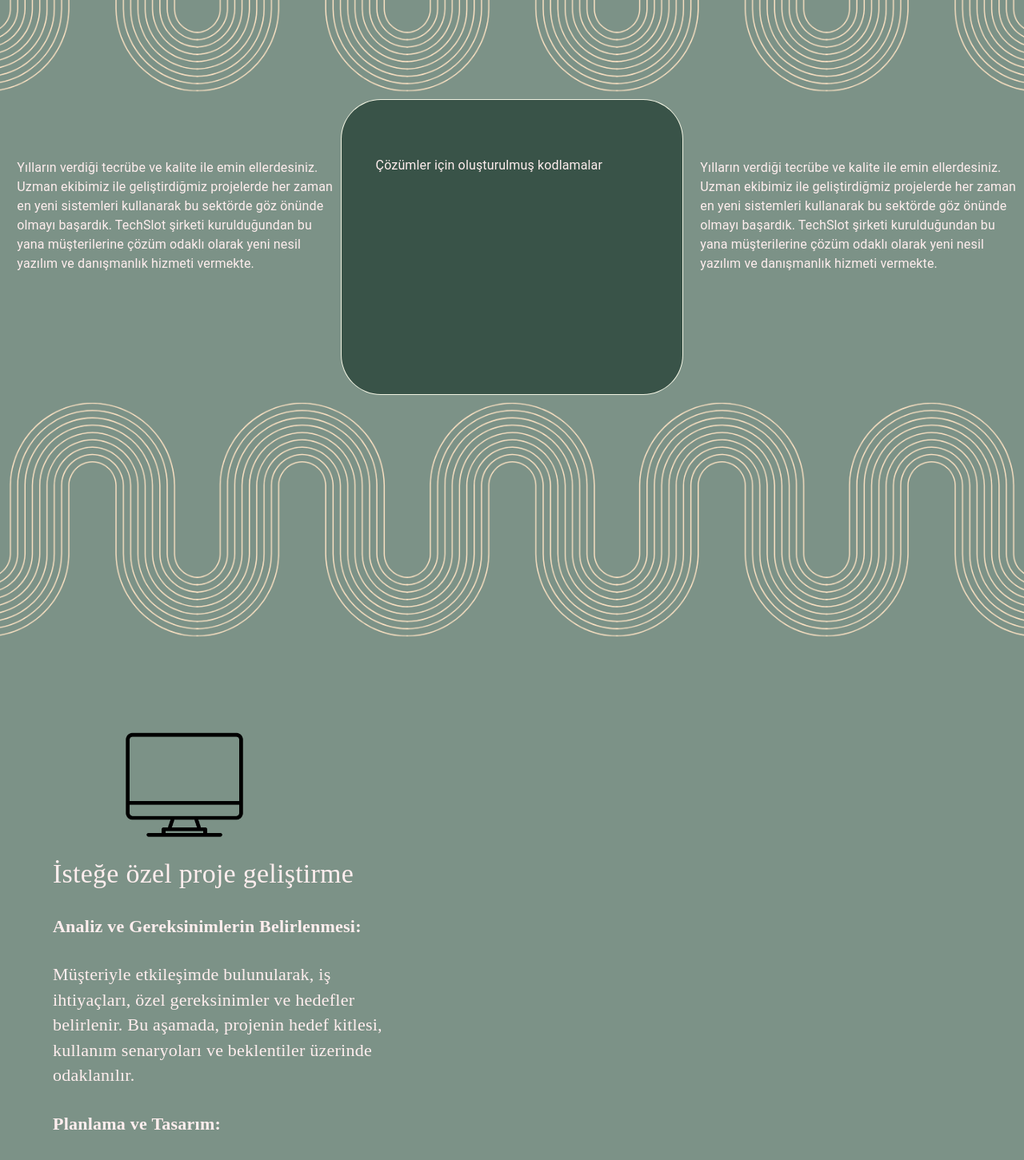
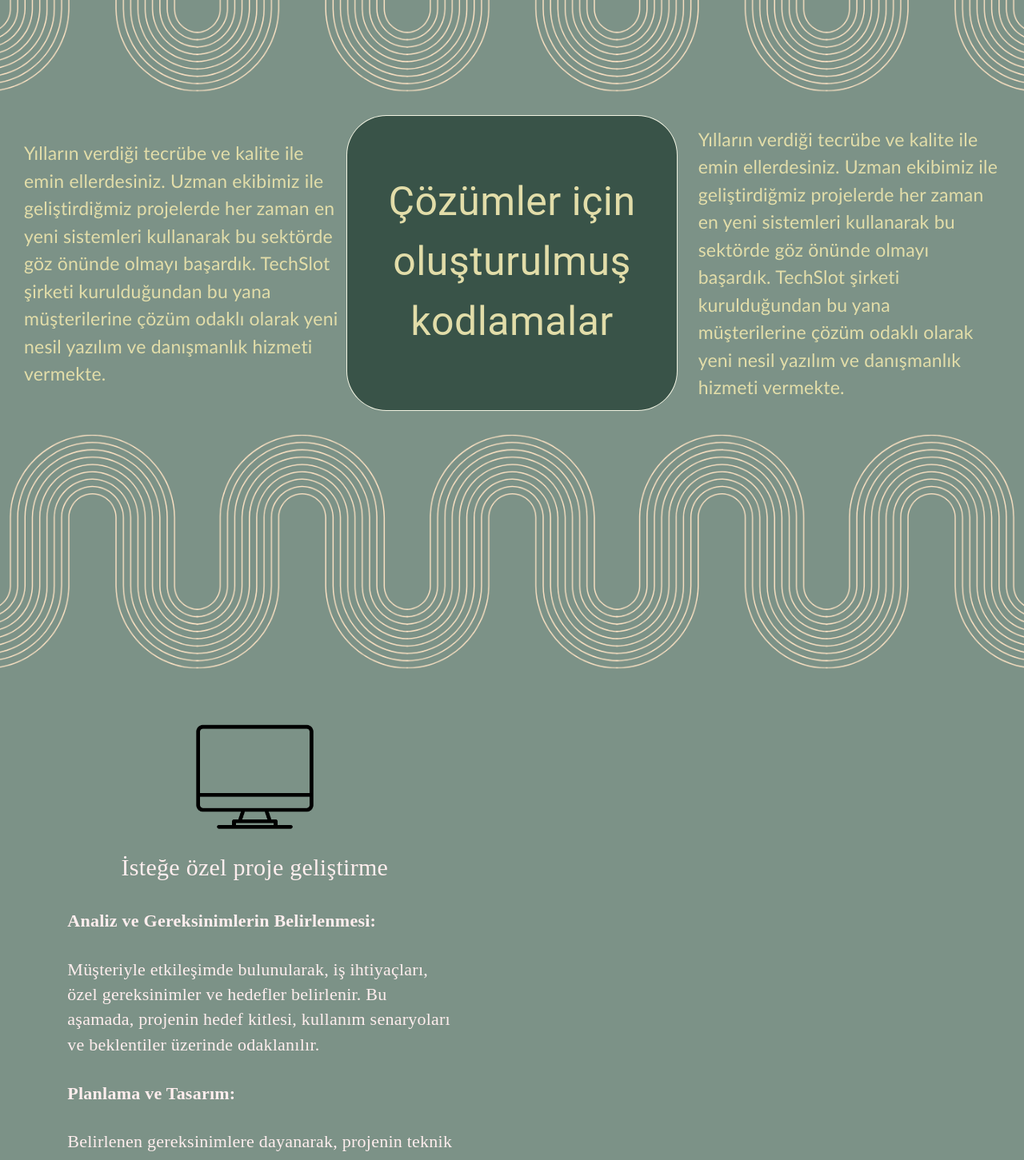
Before and after one commit to ertugocer/techslot, a React (Create React App) app: page / in a window 1280 px wide. Shown: the part 880-2331 px from the top of the page at 80% size. Built offline with nearby package versions, Linux system fonts and the light colour scheme.

Commit message:
Son iki bölüm

```diff
--- a/src/App.css
+++ b/src/App.css
@@ -14,55 +14,32 @@
 }
 
 
-
-.kim{
-  height: 370px;
-  position: relative;
+.slogan-center-text {
+  font-size: 50px !important;
+  margin-top: 70px !important;
+  color: rgb(226, 221, 169);
+  font-family: Cambria, Cochin, Georgia, Times, 'Times New Roman', serif;
 }
 
-.yazı2 {
-  margin: 0;
-  position: absolute;
-  left: 5%;
-  top: 20%;
-  font-size: 22px;
-  color: rgba(255, 238, 238, 1);
-  font-family: Verdana, Geneva, Tahoma, sans-serif;
-}
-.cozum {
+.slogan-center-box {
   border: rgba(255, 255, 238, 0.9333) solid 1px ;
   background-color: #395348;
   border-radius: 50px;
   height: 370px;
-  position: relative;
 }
-.yazı1{
-  margin: 0;
-  position: absolute;
-  top: 19%;
-  left: 10%;
-  font-size: 63px;
-  color: rgba(255, 238, 238, 1);
-  font-family: 'Trebuchet MS', 'Lucida Sans Unicode', 'Lucida Grande', 'Lucida Sans', Arial, sans-serif;
+.slagon-text{
+  font-size: 23px !important;
+  color: rgb(226, 221, 169);
+  font-family:'Gill Sans', 'Gill Sans MT', Calibri, 'Trebuchet MS', sans-serif !important;
+  padding: 10px;
 }
 .ana {
   background:#7C9287;}
-
-  .centered-image-container {
-    display: flex;
-    justify-content: center;
-  }
   .centered-image {
     width: 150px; /* veya istediğiniz genişlik */
     height: 150px; /* veya istediğiniz yükseklik */
-    object-fit: cover; /* Resmin boyutunu korurken ortalama */
-    padding-right: 90px;
   }
 
-.u {
-  margin: 0;
-  text-align: right;
-}
 .App-header {
   background-color: #282c34;
   min-height: 100vh;
--- a/src/components/homepagecard.js
+++ b/src/components/homepagecard.js
@@ -4,20 +4,27 @@ import '../App.css';
 
 const homepagecard = () => {
   return (
-        <Card sx={{ maxWidth: 450, background: 'none', boxShadow: 'none', padding: '50px', marginTop: '50px'}}>
-            <div  className="centered-image-container">
+    <Grid container>
+      <Grid item lg='0.5'></Grid>
+        <Card sx={{ maxWidth: 530, background: 'none', boxShadow: 'none', marginTop: '50px'}}>
+              <Grid
+              container
+              direction="row"
+              justifyContent="center"
+              alignItems="center"
+              >
       <CardMedia
         component="img"
         image={require('../images/pc.png')}
         alt="Sample Image"
         sx={{ width: 151 }}
         className="centered-image"
-      /></div>
+      /></Grid>
       <CardContent>
-        <Typography variant="h4"color={'rgba(255, 238, 238, 1)'} fontFamily='Josefin Sans'component="div">
+        <Typography fontSize={'30px'} color={'rgba(255, 238, 238, 1)'} fontFamily='Josefin Sans' textAlign={'center'}>
         İsteğe özel proje geliştirme
         </Typography>
-        <Typography variant="body2" color={'rgba(255, 238, 238, 1)'} fontFamily='Josefin Sans' align="left" fontSize={'22px'}>
+        <Typography variant="body2" color={'rgba(255, 238, 238, 1)'} fontFamily='Josefin Sans' align="left" paddingLeft={'15px'} fontSize={'22px'}>
        <h4> Analiz ve Gereksinimlerin Belirlenmesi: </h4>
         Müşteriyle etkileşimde bulunularak, iş ihtiyaçları, özel gereksinimler ve hedefler belirlenir. Bu aşamada, projenin hedef kitlesi, kullanım senaryoları ve beklentiler üzerinde odaklanılır.
 
@@ -38,6 +45,7 @@ Sürekli Destek ve Güncelleme: Yazılımın kullanımı sırasında ortaya çı
 Kişiye özel yazılım geliştirme, genellikle belirli bir işletmenin ihtiyaçlarına özel olarak uyarlanmış çözümleri içerir ve genellikle ticari yazılımların genel gereksinimlerini karşılamaktan daha spesifik ve özelleştirilmiş bir yaklaşım sunar.
         </Typography>
       </CardContent></Card>
+      </Grid>
   );
 };
 
--- a/src/components/slagon.js
+++ b/src/components/slagon.js
@@ -11,28 +11,32 @@ import '../App.css';
 const slagon = () => {
     return (
         <Grid container>
-        <Grid xs={12}><CardMedia
+            <Grid xs={12} lg='12'>
+                <CardMedia
         component="img"
         image={require('../images/co.png')}
         alt="home"
         />
             </Grid>
-        <Grid xs={12}>
-            <Grid container>
-                <Grid item xs className="kim">
-                    <Typography className="yazı2">
+            <Grid lg='12'>
+                <Grid container
+  direction="row"
+  justifyContent="center"
+  alignItems="center" padding={'20px'} >
+                    <Grid item lg='4'>
+                        <Typography className="slagon-text">
                         Yılların verdiği tecrübe ve kalite ile emin ellerdesiniz. Uzman ekibimiz ile geliştirdiğmiz projelerde her zaman en yeni sistemleri
                         kullanarak bu sektörde göz önünde olmayı başardık. TechSlot şirketi kurulduğundan bu yana müşterilerine çözüm odaklı olarak
                         yeni nesil yazılım ve danışmanlık hizmeti vermekte.
                         </Typography>
                     </Grid>
-                <Grid item xs className="cozum">
-                    <Typography className="yazı1">
+                        <Grid item lg='4' textAlign={'center'} className="slogan-center-box">
+                            <Typography className="slogan-center-text">
                             Çözümler için oluşturulmuş kodlamalar
                             </Typography>
                         </Grid>
-                <Grid item xs className="kim">
-                <Typography className="yazı2">
+                    <Grid  item lg='4'>
+                        <Typography className="slagon-text" paddingLeft={'26px'}>
                             Yılların verdiği tecrübe ve kalite ile emin ellerdesiniz. Uzman ekibimiz ile geliştirdiğmiz projelerde her zaman en yeni sistemleri
                             kullanarak bu sektörde göz önünde olmayı başardık. TechSlot şirketi kurulduğundan bu yana müşterilerine çözüm odaklı olarak
                             yeni nesil yazılım ve danışmanlık hizmeti vermekte.
@@ -40,7 +44,7 @@ const slagon = () => {
                     </Grid>
                 </Grid>
                 </Grid>
-        <Grid xs={12}>
+                        <Grid xs={12} lg='12'>
                             <CardMedia
                                 component="img"
                                 image={require('../images/co.png')}
@@ -48,6 +52,7 @@ const slagon = () => {
                             />
                     </Grid>
     </Grid>
+
     )
 
 }
--- a/src/components/varyasyon.js
+++ b/src/components/varyasyon.js
@@ -10,11 +10,15 @@ class varyasyon extends Component {
           alignItems="center"
         >
             <Grid item xs="10" lg="5" color={'white'}>
-
+                  <Grid container direction={'row'} justifyContent='flex-start'>
+                    <Grid item xs='0' lg='2'></Grid>
+                    <Grid item>
                     <Typography sx={{display: 'flex',
                         flexDirection: 'center', paddingLeft: '40px', fontSize:"28px"}} fontFamily={'cursive'} >
                         Sıkılmadınız mı ?
                     </Typography>
+                    </Grid>
+                  </Grid>
                     <Card sx={{ background: 'none', boxShadow: 'none', maxWidth: '500px'}} >
                         <CardContent>
                             <Typography fontFamily={'sans-serif'} color={'white'} fontSize={'20px'}>
--- a/src/pages/homepage.js
+++ b/src/pages/homepage.js
@@ -32,7 +32,7 @@ const home = () => {
             <HomeCard/></div>
             <Grid container direction={'column'}alignItems={"center"} justifyContent={"center"} sx={{paddingTop:"250px"}}>
             <Grid item  textAlign={"center"} height={"500px"} >
-            <Typography fontSize={"49px"} fontFamily={"Italiana"} fontStyle={"revert-layer"}>
+            <Typography fontSize={"49px"} fontFamily={'cursive'} fontStyle={"revert-layer"}>
                 Neden bizi tercih etmelisiniz
             </Typography>
             </Grid></Grid>
```
Lines whose indentation alone changed are shown as unchanged.
